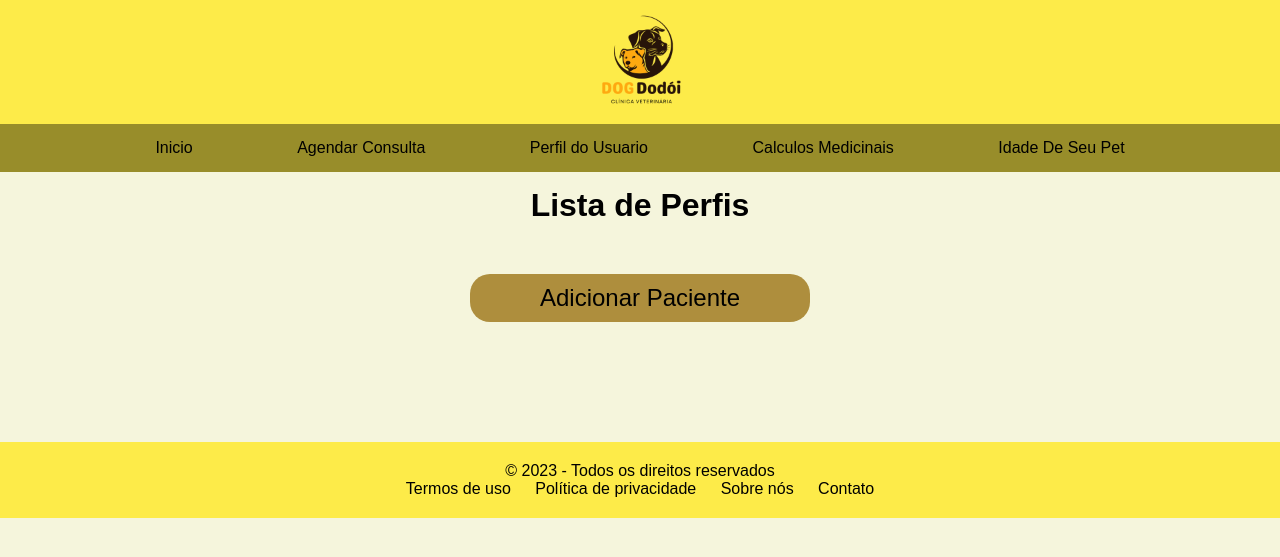
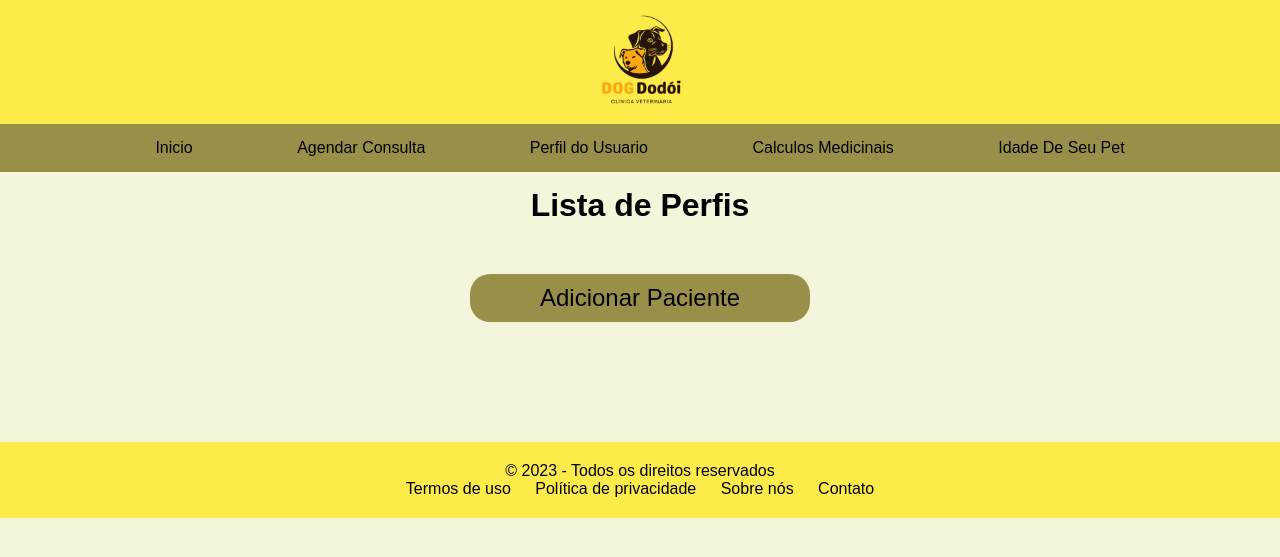
Before and after one commit to pikaroto69/Site-vet-consultas, a Flask app: page /indez in a window 1280 px wide. Shown: the top 557 px of the page. Run offline with Flask 3, Linux system fonts and the light colour scheme.

Commit message:
Final
mudamos cores e alguns tamanhos que variavam

```diff
--- a/static/estelo.css
+++ b/static/estelo.css
@@ -18,12 +18,12 @@ header{
 
 
 .cabecalho{
-    background-color:#988d2a;
+    background-color:#989049;
     padding: 15px;
 
 }
 .botcabecalho{
-    background-color: #988d2a;
+    background-color: #989049;
     color:black;
     padding: 10px;
     padding-left: 50px;
@@ -48,7 +48,7 @@ h1{
 .adicionar{
     display: block;
     text-align: center;
-    background-color: #AE8E3D;
+    background-color: #989049;
     margin-top: 50px;
     font-size: xx-large;
     margin-left: 470px;
@@ -63,15 +63,16 @@ h1{
 .mercado {
     display: block;
     margin-top: 30px;
-    background-color: #AE8E3D;
-    margin-right: 1100px;
+    background-color: #989049;
+    margin-right: 900px;
     border-radius: 20px;
     padding: 20px;
+    padding-right: 20px;
 }
 
 .adicionar_paciente{
     text-align: center;
-    background-color: #AE8E3D;
+    background-color: #989049;
     padding-bottom: 20px;
     margin-top: 10px;
     margin-left: 500px;
@@ -83,7 +84,7 @@ h1{
 .editar {
     text-align: center;
     margin-top: 20px;
-    background-color: #AE8E3D;
+    background-color: #989049;
     padding: 20px;
     margin-left: 500px;
     margin-right: 500px;
--- a/static/estilo.css
+++ b/static/estilo.css
@@ -5,12 +5,12 @@ header{
 
 
 .cabecalho{
-    background-color:#988d2a;
+    background-color:#989049;
     padding: 15px;
 
 }
 .botcabecalho{
-    background-color: #988d2a;
+    background-color: #989049;
     color:black;
     padding: 10px;
     padding-left: 50px;
@@ -72,7 +72,7 @@ select, input {
 }
 
 button {
-    background-color: #988d2a;
+    background-color: #989049;
     color: #fff;
     padding: 10px 15px;
     border: none;
--- a/static/estiloag.css
+++ b/static/estiloag.css
@@ -22,12 +22,12 @@ header{
 
 
 .cabecalho{
-    background-color:#988d2a;
+    background-color:#989049;
     padding: 15px;
 
 }
 .botcabecalho{
-    background-color: #988d2a;
+    background-color: #989049;
     color:black;
     padding: 10px;
     padding-left: 50px;
@@ -75,7 +75,7 @@ header{
     font-weight: bold;
 }
 .apagar{
-    background-color: #988d2a;
+    background-color: #989049;
     padding: 5px;
     border-radius: 5px;
 }
--- a/static/estilus.css
+++ b/static/estilus.css
@@ -46,7 +46,7 @@ h1 {
 
 .editar {
     text-align: center;
-    background-color: #AE8E3D;
+    background-color: #989049;
     padding: 20px;
     margin-top: 10px;
     border-radius: 40px;
--- a/static/style.css
+++ b/static/style.css
@@ -54,12 +54,12 @@ header{
 
 
 .cabecalho{
-    background-color:#988d2a;
+    background-color:#989049;
     padding: 15px;
 
 }
 .botcabecalho{
-    background-color: #988d2a;
+    background-color: #989049;
     color:black;
     padding: 10px;
     padding-left: 50px;
--- a/static/style2.css
+++ b/static/style2.css
@@ -59,12 +59,12 @@ header{
 
 
 .cabecalho{
-    background-color:#988d2a;
+    background-color:#989049;
     padding: 15px;
 
 }
 .botcabecalho{
-    background-color: #988d2a;
+    background-color: #989049;
     color:black;
     padding: 10px;
     padding-left: 50px;
--- a/templates/indez.html
+++ b/templates/indez.html
@@ -20,7 +20,7 @@
     <h1>Lista de Perfis</h1> <!-- Título principal da página -->
     <ul>
         {% for paciente in pacientes %} <!-- Loop através de cada contato na lista de contatos -->
-        <li class="mercado">- {{ paciente[1] }} <br>- {{ paciente[2] }} <br>- {{ paciente[3] }} <br>- {{ paciente[4] }} <br>- {{ paciente[5] }} <br>- {{ paciente[6] }} <!-- Exibe as informações do contato, incluindo o nome, número de telefone e email. Se for favorito, adiciona um marcador -->
+        <li class="mercado">-Nome:  {{ paciente[1] }} <br>-Telefone:  {{ paciente[2] }} <br>-Raça:  {{ paciente[3] }} <br>-Peso:  {{ paciente[4] }} <br>-Tutor do Animal:  {{ paciente[5] }} <br>-Especie:  {{ paciente[6] }} <!-- Exibe as informações do contato, incluindo o nome, número de telefone e email. Se for favorito, adiciona um marcador -->
             <ul>
                 <li><a href="/editar_paciente/{{ loop.index0 }}">Editar</a></li> <!-- Link para editar o contato -->
                 <li><a href="/apagar_paciente/{{ loop.index0 }}">Apagar</a></li> <!-- Link para apagar o contato -->
```
Also changed, not shown: static/estiloo.css (+5 -5 lines), static/stilos.css (+8 -8 lines).
